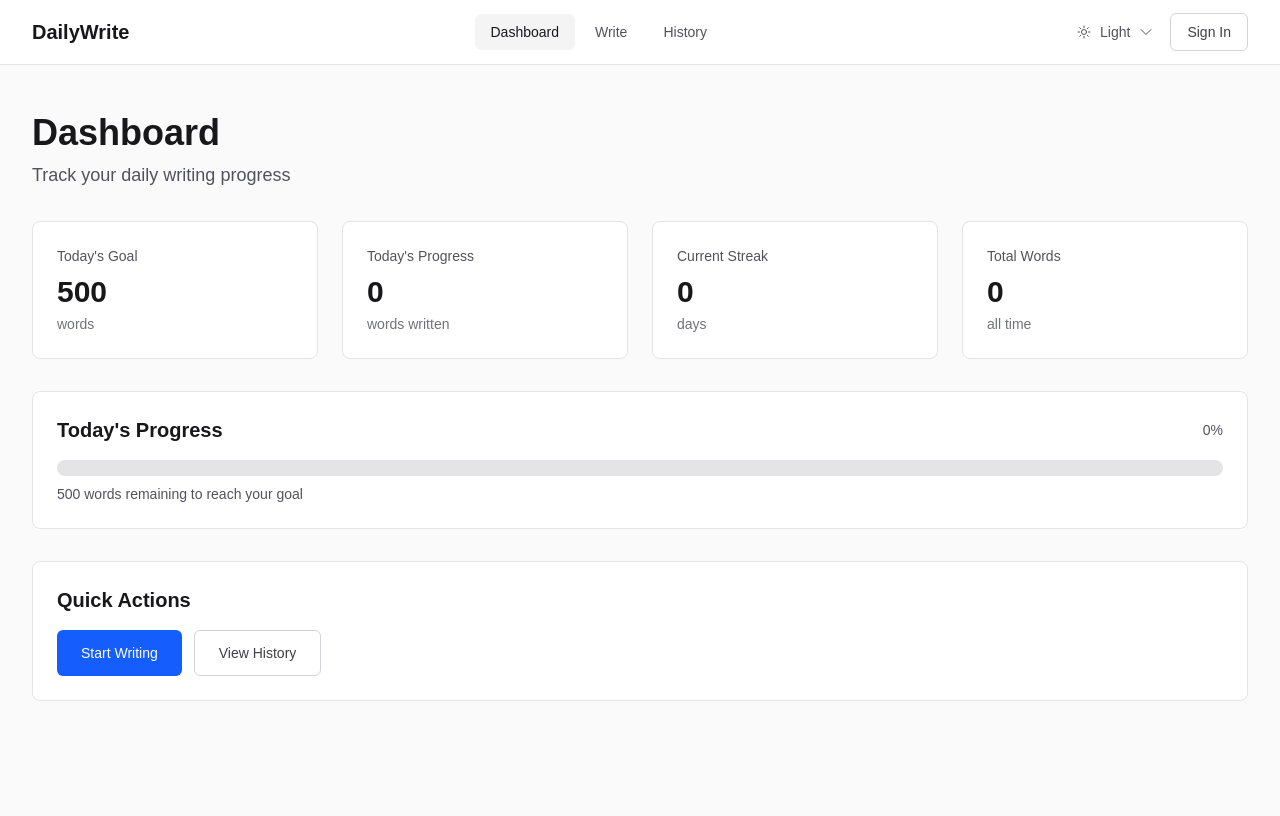
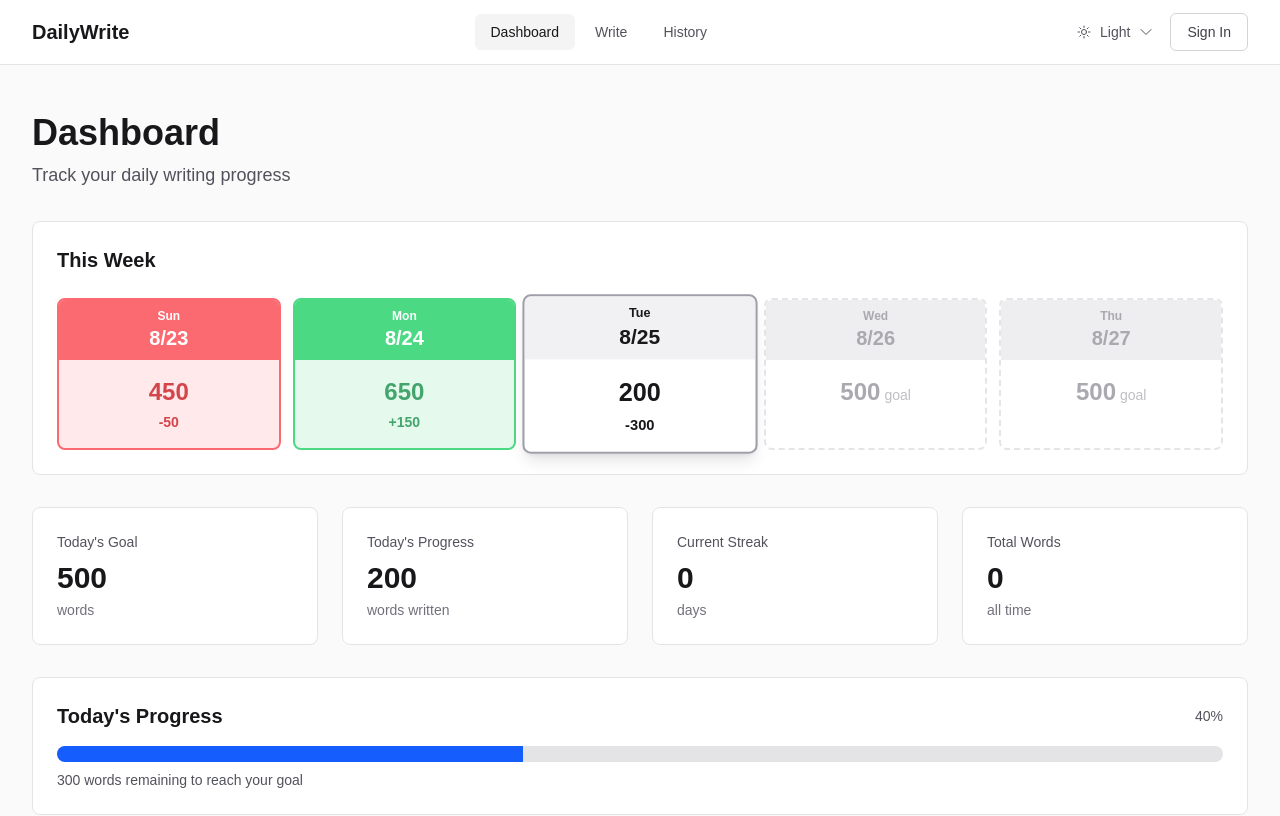
Before and after one commit to ReFowles/daily-write, a Next.js app: page / in a window 1280 px wide. Shown: the top 816 px of the page. Built offline with nearby package versions, Linux system fonts and the light colour scheme.

Commit message:
feat: add weekly calendar to dash
This was basically the entirety of the original app I had concieved. Now it just
feels like a tiny part, lol. I think it'll need to be optimized, but I'll get
there in a bit.

[daily-write]

```diff
--- a/src/app/page.tsx
+++ b/src/app/page.tsx
@@ -1,14 +1,27 @@
 import Link from "next/link";
 import { StatsCard } from "@/components/stats-card";
 import { ProgressCard } from "@/components/progress-card";
+import { WeeklyCalendar } from "@/components/weekly-calendar";
 import { Card } from "@/components/ui/card";
 
 export default function Dashboard() {
   // Mock data - will be replaced with real data later
   const todayGoal = 500;
-  const todayProgress = 0;
+  const todayProgress = 200;
   const streak = 0;
   const totalWords = 0;
+
+  // Mock data for the calendar - format: YYYY-MM-DD -> word count
+  const today = new Date();
+  today.setHours(0, 0, 0, 0);
+  const wordsByDate: Record<string, number> = {
+    // Example: 2 days ago had 450 words (didn't meet goal)
+    [new Date(today.getTime() - 2 * 24 * 60 * 60 * 1000).toISOString().split('T')[0]]: 450,
+    // Yesterday had 650 words (exceeded goal)
+    [new Date(today.getTime() - 1 * 24 * 60 * 60 * 1000).toISOString().split('T')[0]]: 650,
+    // Today has todayProgress
+    [today.toISOString().split('T')[0]]: todayProgress,
+  };
 
   return (
     <main className="min-h-screen bg-zinc-50 dark:bg-zinc-950 strawberry:bg-linear-to-br strawberry:from-pink-50 strawberry:via-rose-50 strawberry:to-pink-100 cherry:bg-linear-to-br cherry:from-zinc-950 cherry:via-rose-950 cherry:to-zinc-950 seafoam:bg-linear-to-br seafoam:from-cyan-50 seafoam:via-blue-50 seafoam:to-cyan-100 ocean:bg-linear-to-br ocean:from-zinc-950 ocean:via-cyan-950 ocean:to-zinc-950">
@@ -20,6 +33,11 @@ export default function Dashboard() {
           <p className="mt-2 text-lg text-zinc-600 dark:text-zinc-400 strawberry:text-rose-700 cherry:text-rose-400 seafoam:text-cyan-700 ocean:text-cyan-400">
             Track your daily writing progress
           </p>
+        </div>
+
+        {/* Weekly Calendar */}
+        <div className="mb-8">
+          <WeeklyCalendar dailyGoal={todayGoal} wordsByDate={wordsByDate} />
         </div>
 
         {/* Stats Grid */}
--- /dev/null
+++ b/src/components/weekly-calendar.tsx
@@ -0,0 +1,209 @@
+import { Card } from "./ui/card";
+
+interface DayData {
+  date: Date;
+  wordsWritten: number;
+  goal: number;
+}
+
+interface WeeklyCalendarProps {
+  dailyGoal: number;
+  wordsByDate: Record<string, number>; // date string (YYYY-MM-DD) -> word count
+}
+
+export function WeeklyCalendar({ dailyGoal, wordsByDate }: WeeklyCalendarProps) {
+  // Get the 5-day window (2 days before, today, 2 days after)
+  const today = new Date();
+  today.setHours(0, 0, 0, 0);
+
+  const days: DayData[] = [];
+  for (let i = -2; i <= 2; i++) {
+    const date = new Date(today);
+    date.setDate(today.getDate() + i);
+    const dateString = date.toISOString().split('T')[0];
+    days.push({
+      date,
+      wordsWritten: wordsByDate[dateString] || 0,
+      goal: dailyGoal,
+    });
+  }
+
+  const formatDayOfWeek = (date: Date) => {
+    return date.toLocaleDateString("en-US", { weekday: "short" });
+  };
+
+  const formatMonthDay = (date: Date) => {
+    return `${date.getMonth() + 1}/${date.getDate()}`;
+  };
+
+  const isToday = (date: Date) => {
+    return date.getTime() === today.getTime();
+  };
+
+  const isFuture = (date: Date) => {
+    return date > today;
+  };
+
+  const meetsGoal = (wordsWritten: number, goal: number) => {
+    return wordsWritten >= goal;
+  };
+
+  const getDayClasses = (date: Date, wordsWritten: number, goal: number) => {
+    const baseClasses = "flex flex-col rounded-lg overflow-hidden transition-all";
+
+    if (isFuture(date)) {
+      // Future days - disabled appearance
+      return `${baseClasses} border-2 border-dashed border-zinc-300 dark:border-zinc-700 strawberry:border-rose-300 cherry:border-rose-800 seafoam:border-cyan-300 ocean:border-cyan-800 opacity-60`;
+    }
+
+    const current = isToday(date);
+    const goalMet = meetsGoal(wordsWritten, goal);
+
+    if (current) {
+      // Current day - full opacity green border if goal met, neutral if not
+      if (goalMet) {
+        return `${baseClasses} shadow-lg scale-105 border-2 border-green-500 dark:border-green-700 cherry:border-green-700 ocean:border-green-700`;
+      }
+      return `${baseClasses} shadow-lg scale-105 border-2 border-zinc-400 dark:border-zinc-600 strawberry:border-rose-400 cherry:border-rose-600 seafoam:border-cyan-400 ocean:border-cyan-600`;
+    }
+
+    if (goalMet) {
+      // Goal met - green border with reduced opacity
+      return `${baseClasses} border-2 border-green-500/70 dark:border-green-700/70 cherry:border-green-700/70 ocean:border-green-700/70`;
+    } else {
+      // Goal not met - red border with reduced opacity
+      return `${baseClasses} border-2 border-red-500/70 dark:border-red-700/70 cherry:border-red-700/70 ocean:border-red-700/70`;
+    }
+  };
+
+  const getHeaderClasses = (date: Date, wordsWritten: number, goal: number) => {
+    if (isFuture(date)) {
+      // Future days - muted header
+      return "py-2 px-4 bg-zinc-200 dark:bg-zinc-800 strawberry:bg-rose-200 cherry:bg-rose-900 seafoam:bg-cyan-200 ocean:bg-cyan-900";
+    }
+
+    const current = isToday(date);
+    const goalMet = meetsGoal(wordsWritten, goal);
+
+    if (current) {
+      // Current day - full opacity green header if goal met, subtle neutral if not
+      if (goalMet) {
+        return "py-2 px-4 bg-green-500 dark:bg-green-700 cherry:bg-green-700 ocean:bg-green-700";
+      }
+      return "py-2 px-4 bg-zinc-200/50 dark:bg-zinc-800/50 strawberry:bg-rose-200/50 cherry:bg-rose-900/50 seafoam:bg-cyan-200/50 ocean:bg-cyan-900/50";
+    }
+
+    if (goalMet) {
+      // Goal met - green header with reduced opacity
+      return "py-2 px-4 bg-green-500/70 dark:bg-green-700/70 cherry:bg-green-700/70 ocean:bg-green-700/70";
+    } else {
+      // Goal not met - red header with reduced opacity
+      return "py-2 px-4 bg-red-500/70 dark:bg-red-700/70 cherry:bg-red-700/70 ocean:bg-red-700/70";
+    }
+  };
+
+  const getHeaderTextClasses = (date: Date, wordsWritten: number, goal: number, isLarge = false) => {
+    const size = isLarge ? "text-xl" : "text-xs";
+
+    if (isFuture(date)) {
+      return `${size} font-semibold text-zinc-500 dark:text-zinc-400 strawberry:text-rose-600 cherry:text-rose-500 seafoam:text-cyan-600 ocean:text-cyan-500`;
+    }
+
+    const current = isToday(date);
+    const goalMet = meetsGoal(wordsWritten, goal);
+
+    if (current) {
+      // Current day - white text if goal met, theme text color if not
+      if (goalMet) {
+        return `${size} font-bold text-white`;
+      }
+      return `${size} font-bold text-zinc-900 dark:text-zinc-100 strawberry:text-rose-900 cherry:text-rose-300 seafoam:text-cyan-900 ocean:text-cyan-300`;
+    }
+
+    // Past days - white text on colored headers
+    return `${size} font-semibold text-white`;
+  };
+
+  const getBodyTextClasses = (date: Date, wordsWritten: number, goal: number, isLarge = false) => {
+    const size = isLarge ? "text-2xl" : "text-sm";
+
+    if (isFuture(date)) {
+      return `${size} font-semibold text-zinc-500 dark:text-zinc-400 strawberry:text-rose-600 cherry:text-rose-500 seafoam:text-cyan-600 ocean:text-cyan-500`;
+    }
+
+    const current = isToday(date);
+    const goalMet = meetsGoal(wordsWritten, goal);
+
+    if (current) {
+      // Current day - full opacity green text if goal met, theme text color if not
+      if (goalMet) {
+        return `${size} font-bold text-green-700 dark:text-green-400 cherry:text-green-400 ocean:text-green-400`;
+      }
+      return `${size} font-bold text-zinc-900 dark:text-zinc-100 strawberry:text-rose-900 cherry:text-rose-300 seafoam:text-cyan-900 ocean:text-cyan-300`;
+    }
+
+    if (goalMet) {
+      // Goal met - green text with reduced opacity
+      return `${size} font-bold text-green-700/70 dark:text-green-400/70 cherry:text-green-400/70 ocean:text-green-400/70`;
+    } else {
+      // Goal not met - red text with reduced opacity
+      return `${size} font-bold text-red-700/70 dark:text-red-400/70 cherry:text-red-400/70 ocean:text-red-400/70`;
+    }
+  };
+
+  return (
+    <Card className="p-6">
+      <h2 className="mb-6 text-xl font-semibold text-zinc-900 dark:text-zinc-50 strawberry:text-rose-900 cherry:text-rose-300 seafoam:text-cyan-900 ocean:text-cyan-300">
+        This Week
+      </h2>
+      <div className="grid grid-cols-5 gap-3">
+        {days.map((day, index) => {
+          const future = isFuture(day.date);
+          const difference = day.wordsWritten - day.goal;
+          const displayValue = future ? day.goal : day.wordsWritten;
+          const showDifference = !future && difference !== 0;
+
+          return (
+            <div
+              key={index}
+              className={getDayClasses(day.date, day.wordsWritten, day.goal)}
+            >
+              {/* Date Header */}
+              <div className={getHeaderClasses(day.date, day.wordsWritten, day.goal)}>
+                <div className="text-center">
+                  <div className={getHeaderTextClasses(day.date, day.wordsWritten, day.goal, false)}>
+                    {formatDayOfWeek(day.date)}
+                  </div>
+                  <div className={getHeaderTextClasses(day.date, day.wordsWritten, day.goal, true)}>
+                    {formatMonthDay(day.date)}
+                  </div>
+                </div>
+              </div>
+
+              {/* Word Count Body */}
+              <div className={`py-4 px-4 text-center ${
+                future || isToday(day.date)
+                  ? 'bg-transparent'
+                  : meetsGoal(day.wordsWritten, day.goal)
+                    ? 'bg-green-500/10 dark:bg-green-700/10 cherry:bg-green-700/10 ocean:bg-green-700/10'
+                    : 'bg-red-500/10 dark:bg-red-700/10 cherry:bg-red-700/10 ocean:bg-red-700/10'
+              }`}>
+                <div className={getBodyTextClasses(day.date, day.wordsWritten, day.goal, true)}>
+                  {displayValue}
+                  {future && (
+                    <span className="ml-1 text-sm font-normal opacity-75">goal</span>
+                  )}
+                </div>
+                {showDifference && (
+                  <div className={`mt-1 ${getBodyTextClasses(day.date, day.wordsWritten, day.goal, false)}`}>
+                    {difference > 0 ? '+' : ''}{difference}
+                  </div>
+                )}
+              </div>
+            </div>
+          );
+        })}
+      </div>
+    </Card>
+  );
+}
```
